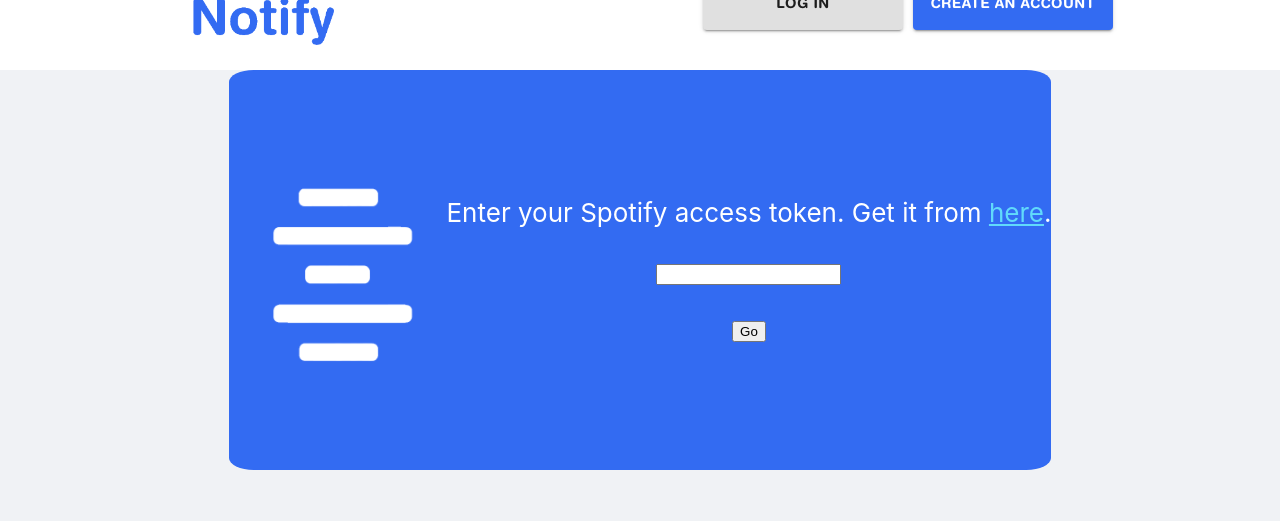
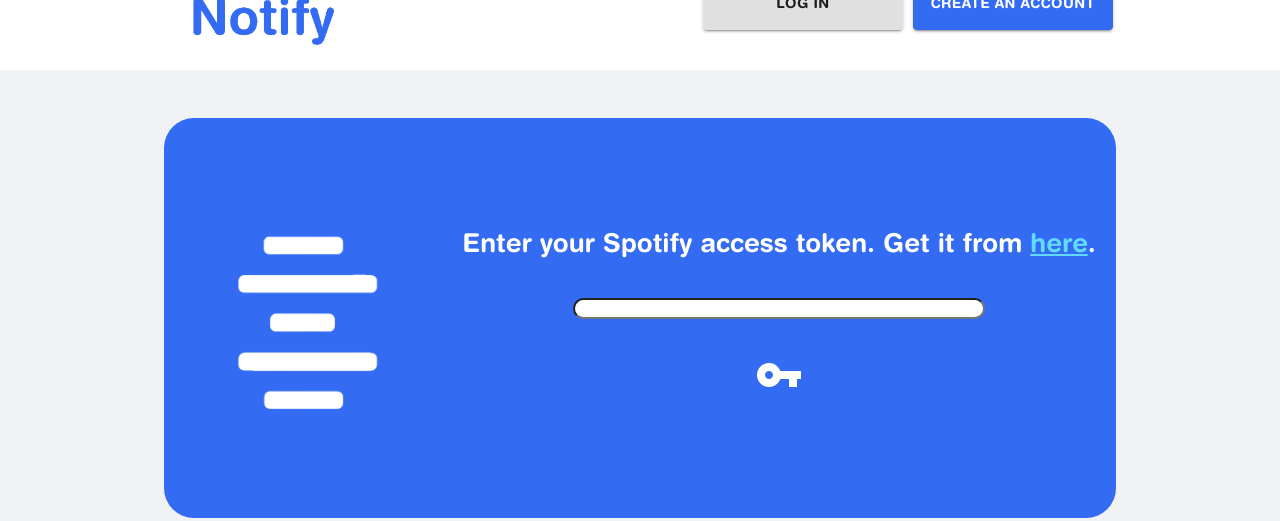
Before and after one commit to ElvoCS/MusicProject, a React (Create React App) app: page / in a window 1280 px wide. Shown: the part 222-743 px from the top of the page. Built offline with nearby package versions, Linux system fonts and the light colour scheme; no server answers.

Commit message:
styling finished??

```diff
--- a/src/App.js
+++ b/src/App.js
@@ -21,9 +21,6 @@
             <Route path="/" exact component={Home} />
           </Switch>
         </div>
-        <div className="player_container">
-          <Player />
-        </div>
 
         <div className="footerFlex">
           <Footer />
--- a/src/Components/Player.css
+++ b/src/Components/Player.css
@@ -3,16 +3,27 @@
   text-align: center;
   justify-content: center;
   align-items: center;
+  margin-top: 6vh;
+}
+.Player_songArtist {
+  margin: 10px;
+}
+.Player_songArtist > p {
+  font-family: customHelvetica;
 }
 
-.App-logo {
+.Player_logo {
   animation: App-logo-spin infinite 20s linear;
   height: 20vmin;
   pointer-events: none;
-  margin: 10px;
+  margin: 40px;
+}
+.Player_intro {
+  margin: 20px;
+  font-family: customHelvetica;
 }
 
-.Player-header {
+.Player_header {
   background-color: #336bf2;
   min-height: 50vh;
   display: flex;
@@ -20,7 +31,7 @@
   align-items: center;
   font-size: calc(10px + 2vmin);
   color: white;
-  border-radius: 3%;
+  border-radius: 30px;
 }
 
 a {
@@ -30,7 +41,7 @@
   padding-top: 20px;
 }
 
-.user-details {
+.user_details {
   text-align: left;
   padding-top: 20px;
   font-weight: 300;
@@ -44,3 +55,14 @@
     transform: rotate(360deg);
   }
 }
+
+.svg_icons {
+  transform: scale(2);
+  margin: 5px;
+  color: white;
+  margin-top: 15px;
+}
+.input {
+  border-radius: 30px;
+  width: 60%;
+}
--- a/src/Components/Player.js
+++ b/src/Components/Player.js
@@ -1,6 +1,11 @@
 import React, { Component } from "react";
 import music from "./music.png";
 import "./Player.css";
+import PlayCircleOutlineIcon from "@material-ui/icons/PlayCircleOutline";
+import PauseCircleOutlineIcon from "@material-ui/icons/PauseCircleOutline";
+import SkipPreviousIcon from "@material-ui/icons/SkipPrevious";
+import SkipNextIcon from "@material-ui/icons/SkipNext";
+import VpnKeyIcon from "@material-ui/icons/VpnKey";
 
 class Player extends Component {
   constructor(props) {
@@ -103,7 +108,7 @@
       clearInterval(this.playerCheckInterval);
       // create a new player
       this.player = new window.Spotify.Player({
-        name: "Elvo's Spotify Player",
+        name: "Notify's Spotify Player",
         getOAuthToken: (cb) => {
           cb(token);
         },
@@ -158,25 +163,51 @@
     } = this.state;
     return (
       <div className="Player">
-        <header className="Player-header">
-          <img src={music} className="App-logo" alt="logo" />
+        <header className="Player_header">
+          <img src={music} className="Player_logo" alt="logo" />
           {error && <p>Error: {error}</p>}
           {loggedIn ? (
-            <div>
+            <div className="Player_songArtist">
               <p>Artist: {artistName}</p>
               <p>Track: {trackName}</p>
               <p>Album: {albumName}</p>
               <p>
-                <button onClick={() => this.onPrevClick()}>Previous</button>
-                <button onClick={() => this.onPlayClick()}>
-                  {playing ? "Pause" : "Play"}
+                <button
+                  Style={
+                    "color: transparent; background-color: transparent; border-color: transparent; cursor: default;"
+                  }
+                  onClick={() => this.onPrevClick()}
+                >
+                  <SkipPreviousIcon
+                    className="svg_icons"
+                    style={{ color: "white" }}
+                  />
                 </button>
-                <button onClick={() => this.onNextClick()}>Next</button>
+                <button
+                  Style={
+                    "color: transparent; background-color: transparent; border-color: transparent; cursor: default;"
+                  }
+                  onClick={() => this.onPlayClick()}
+                >
+                  {playing ? (
+                    <PauseCircleOutlineIcon className="svg_icons" />
+                  ) : (
+                    <PlayCircleOutlineIcon className="svg_icons" />
+                  )}
+                </button>
+                <button
+                  Style={
+                    "color: transparent; background-color: transparent; border-color: transparent; cursor: default;"
+                  }
+                  onClick={() => this.onNextClick()}
+                >
+                  <SkipNextIcon className="svg_icons" />
+                </button>
               </p>
             </div>
           ) : (
             <div>
-              <p className="App-intro">
+              <p className="Player_intro">
                 Enter your Spotify access token. Get it from{" "}
                 <a href="https://beta.developer.spotify.com/documentation/web-playback-sdk/quick-start/#authenticating-with-spotify">
                   here
@@ -185,13 +216,21 @@
               </p>
               <p>
                 <input
+                  className="input"
                   type="text"
                   value={token}
                   onChange={(e) => this.setState({ token: e.target.value })}
                 />
               </p>
               <p>
-                <button onClick={() => this.handleLogin()}>Go</button>
+                <button
+                  Style={
+                    " background-color: transparent; border-color: transparent; cursor: default;"
+                  }
+                  onClick={() => this.handleLogin()}
+                >
+                  <VpnKeyIcon className="svg_icons" />
+                </button>
               </p>
             </div>
           )}
```
